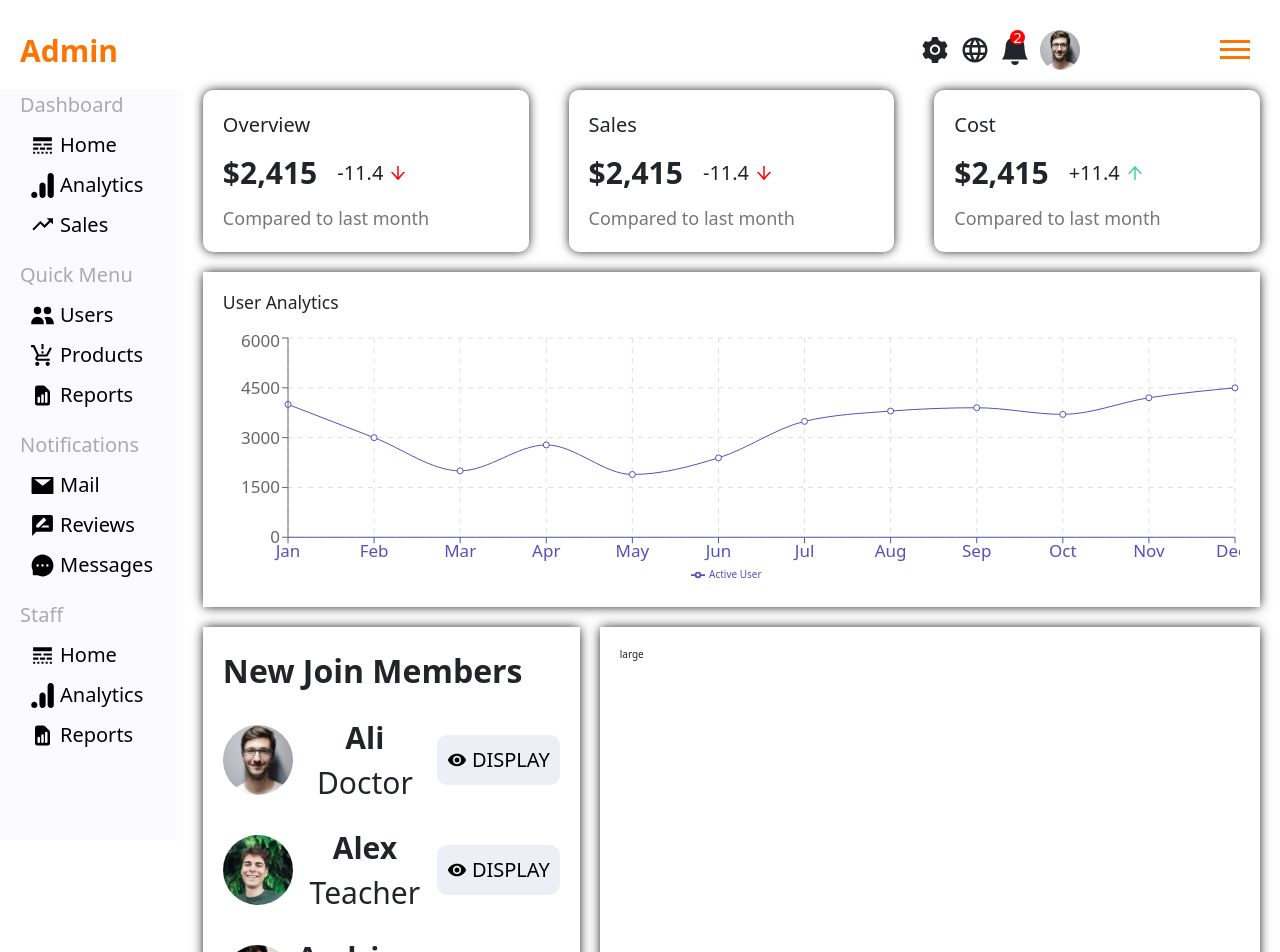
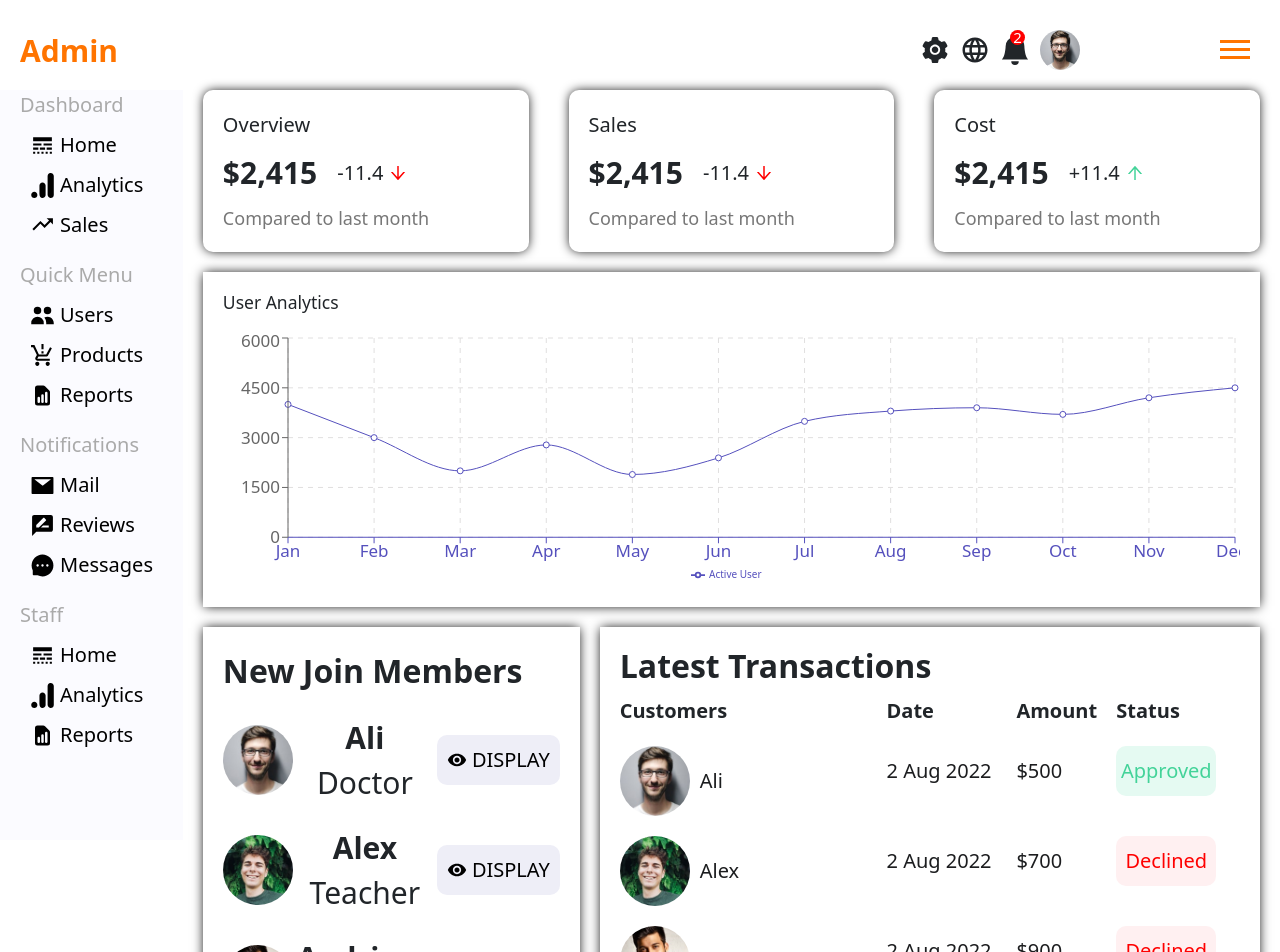
Before and after one commit to NamNguyenGit/BraShop, a React (Create React App) app: page /manager in a window 1280 px wide. Shown: the top 952 px of the page. Built offline with nearby package versions, Linux system fonts and the light colour scheme.

Commit message:
Tab;e + display

```diff
--- a/src/components/Admin/WidgetLg/WidgetLg.js
+++ b/src/components/Admin/WidgetLg/WidgetLg.js
@@ -1,11 +1,48 @@
+import { LazyLoadImage } from "react-lazy-load-image-component";
+import { useContext } from "react";
+import ReviewContext from "../../../context/ReviewContext";
 const WidgetLg = () => {
+  const {
+    ReviewsData: { review },
+  } = useContext(ReviewContext);
+  const Button = ({ type }) => {
+    return <button className={"widgetLg__btn " + type}>{type}</button>;
+  };
   return (
     <>
       <div className="widgetLg">
-            large
+        <h3 className="widgetLg__title">Latest Transactions</h3>
+
+        <table className="widgetLg__table">
+          <tr className="widgetLg__table__tr">
+            <th className="widgetLg__table__th">Customers</th>
+            <th className="widgetLg__table__th">Date</th>
+            <th className="widgetLg__table__th">Amount</th>
+            <th className="widgetLg__table__th">Status</th>
+          </tr>
+          {review.length > 0
+            ? review.map((reviewData) => (
+                <tr className="widgetLg__table__tr">
+                  <td className="widgetLg__table__td">
+                    <div className="widgetLg__table__td__image">
+                      <LazyLoadImage src={reviewData.image} />
+                    </div>
+                    <span className="widgetLg__table__td__name">
+                      {reviewData.name}
+                    </span>
+                  </td>
+                  <td className="widgetLg__table__td__date">{reviewData.date}</td>
+                  <td className="widgetLg__table__td__amount">{reviewData.amount}</td>
+                  <td className="widgetLg__table__td__status">
+                    <Button type={reviewData.status} />
+                  </td>
+                </tr>
+              ))
+            : ""}
+        </table>
       </div>
     </>
   );
-}
+};
 
 export default WidgetLg;
--- a/src/data/reviews.js
+++ b/src/data/reviews.js
@@ -6,6 +6,9 @@ const reviews = [
 		comment:
 			"That's great travel agency so far I see with great team and user friendly",
 		stars: 4,
+		date:'2 Aug 2022',
+		amount: '$500',
+		status: 'Approved',
 		image: '/assets/reviewUsers/user1.jpg',
 	},
 	{
@@ -15,6 +18,9 @@ const reviews = [
 		comment:
 			'I suggest travel friends to everyone because I love travel friends',
 		stars: 5,
+		date:'2 Aug 2022',
+		amount: '$700',
+		status: 'Declined',
 		image: '/assets/reviewUsers/user2.jpg',
 	},
 	{
@@ -23,6 +29,9 @@ const reviews = [
 		job:'Student',
 		comment: 'One my favorite travel website',
 		stars: 3,
+		date:'2 Aug 2022',
+		amount: '$900',
+		status: 'Declined',
 		image: '/assets/reviewUsers/user3.jpg',
 	},
 	{
@@ -31,6 +40,9 @@ const reviews = [
 		job:'business',
 		comment: 'I love the hotels which are associated with travel friends.',
 		stars: 5,
+		date:'2 Aug 2022',
+		amount: '$1500',
+		status: 'Approved',
 		image: '/assets/reviewUsers/user4.jpg',
 	},
 	{
@@ -40,6 +52,9 @@ const reviews = [
 		comment:
 			'Me and my wife both are big fans of the travel friends website because they have everything that you want, 5-star rooms, friendly tour guides, cheap packages, and special discounts for couples, my final words must do one tour with travel friends after you also love travel friends.',
 		stars: 5,
+		date:'2 Aug 2022',
+		amount: '$2000',
+		status: 'Pending',
 		image: '/assets/reviewUsers/user6.jpg',
 	},
 	{
@@ -49,6 +64,9 @@ const reviews = [
 		comment:
 			"I love the facilities especially when I reached to USA, travel friend's car was present there for me.",
 		stars: 2,
+		date:'2 Aug 2022',
+		amount: '$3500',
+		status: 'Pending',
 		image: '/assets/reviewUsers/user5.jpg',
 	},
 	{
@@ -57,6 +75,9 @@ const reviews = [
 		job:'Principle',
 		comment: 'Thank you travel friends for the great adventure.',
 		stars: 5,
+		date:'2 Aug 2022',
+		amount: '$300',
+		status: 'Approved',
 		image: '/assets/reviewUsers/user7.jpg',
 	},
 	{
@@ -66,6 +87,9 @@ const reviews = [
 		comment:
 			'I did travel with some other agencies as well but travel friends is more professional than others.',
 		stars: 5,
+		date:'2 Aug 2022',
+		amount: '$600',
+		status: 'Approved',
 		image: '/assets/reviewUsers/user8.jpg',
 	},
 	{
@@ -74,6 +98,9 @@ const reviews = [
 		job:'developer',
 		comment: '100% recommended to everyone',
 		stars: 5,
+		date:'2 Aug 2022',
+		amount: '$500',
+		status: 'Pending',
 		image: '/assets/reviewUsers/user9.jpg',
 	},
 ];
--- a/src/scss/abstracts/_buttons.scss
+++ b/src/scss/abstracts/_buttons.scss
@@ -36,3 +36,24 @@
     background: #eeeef7;
     cursor: pointer;
 }
+
+.widgetLg__btn {
+    font-size:2rem;
+    height: 5rem;
+    width: 10rem;
+    padding: 0.5 0.7rem;
+    border: none;
+    border-radius: 1rem;
+    &.Approved {
+        background-color: #e5faf2;
+        color: $green;
+    }
+    &.Declined {
+        background-color: #fff0f1;
+        color: $red;
+    }
+    &.Pending {
+        background-color: #ebf1fe;
+        color: $lightblue;
+    }
+}
--- a/src/scss/abstracts/_variables.scss
+++ b/src/scss/abstracts/_variables.scss
@@ -12,3 +12,4 @@ $silverMedium: #979c9f;
 $orange: #ff7400;
 $green: #43D399;
 $red: #FF0000;
+$lightblue: #add8e6;
--- a/src/scss/components/_sidebar.scss
+++ b/src/scss/components/_sidebar.scss
@@ -5,7 +5,7 @@
     height: calc(100vh - 5rem);
     background: rgb(251, 251, 255);
     position: sticky;
-    top: 5rem;
+    top: 8rem;
     &__wrapper {
         padding: 0 0 0 2rem ;
         color: $black;
--- a/src/scss/components/_widgetlg.scss
+++ b/src/scss/components/_widgetlg.scss
@@ -5,4 +5,47 @@
     -webkit-box-shadow: 0px 0px 11px -1px #000000;
     box-shadow: 0px 0px 11px -1px #000000;
     padding: 2rem;
+    &__title {
+        font-size: 3.2rem;
+        font-weight: 600;
+    }
+    &__table {
+        width: 100%;
+        border-spacing: 2.3rem;
+        margin-top: 1rem;
+        &__tr {
+
+        }
+        &__th {
+            text-align: left;
+            font-size: 2rem;
+            font-weight: bold;
+        }
+        &__td {
+            cursor: pointer;
+            margin-top: 2rem !important;
+            display: flex;
+            align-items: center;
+            font-weight: 600;
+            &__image {
+                width: 7rem;
+                height: 7rem;
+                overflow: hidden;
+                border-radius: 50%;
+                margin-right: 1rem;
+                img {
+                    width: 100%;
+                    height: auto;
+                    object-fit: cover;
+                }
+            }
+            &__name,   &__date,  &__amount,   &__status  {
+                text-transform: capitalize;
+                color: $blackDark;
+                font-size: 2rem;
+                font-weight: 500;
+            }
+
+        }
+    }
 }
```
Also changed, not shown: src/main.css. Lines whose indentation alone changed are shown as unchanged.
